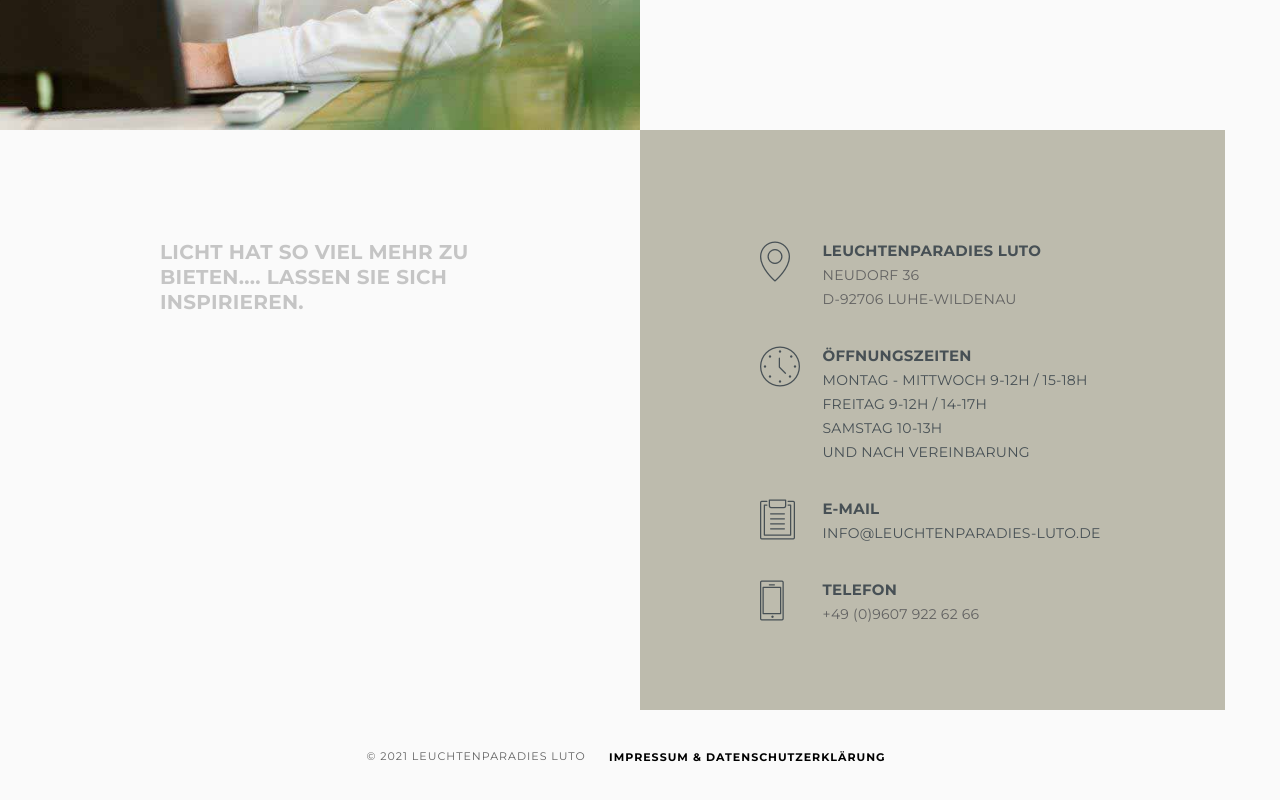
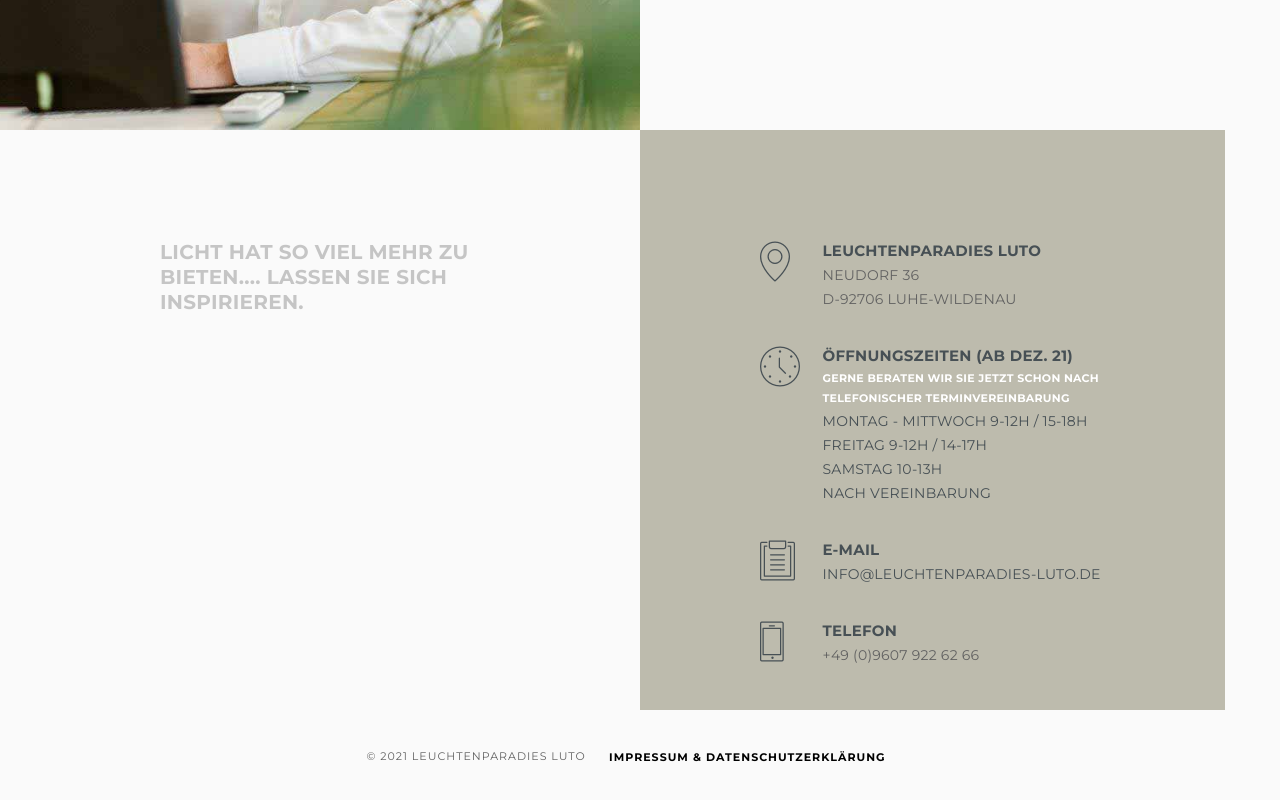
Before and after one commit to luto-lights/luto-lights.github.io, a plain HTML site: page index.html in a window 1280 px wide. Shown: the part 6873-7673 px from the top of the page. Drawn offline with Linux system fonts and the light colour scheme; animation ran at ten frames a second.

Commit message:
Update opening hours

```diff
--- a/index.html
+++ b/index.html
@@ -634,8 +634,9 @@
                                 <i class="icon-clock icon-medium gray-text margin-one-half no-margin-lr"></i>
                             </div>
                             <div class="col-md-10 col-sm-11 alt-font gray-text text-uppercase alt-font">
-                                <span class="text-large font-weight-600">Öffnungszeiten</span>
-                                <p class="text-medium">Montag - Mittwoch 9-12h / 15-18h<br />Freitag 9-12h / 14-17h<br />Samstag 10-13h<br />und nach Vereinbarung<br />&nbsp;</p>
+                                <span class="text-large font-weight-600">Öffnungszeiten (ab Dez. 21)<br /></span>
+                                <span class="white-text text-small font-weight-600">Gerne beraten wir Sie jetzt schon nach telefonischer Terminvereinbarung<br /></span>
+                                <p class="text-medium">Montag - Mittwoch 9-12h / 15-18h<br />Freitag 9-12h / 14-17h<br />Samstag 10-13h<br />Nach Vereinbarung<br />&nbsp;</p>
                             </div>
 
                             <div class="col-md-2 col-sm-1">
```
